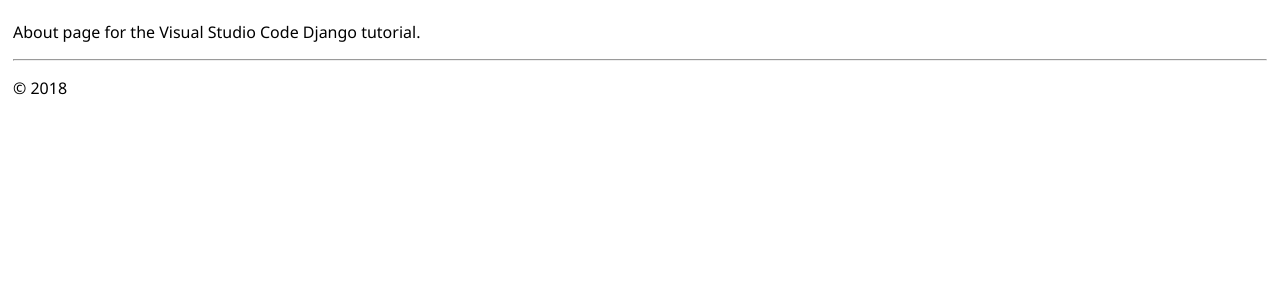
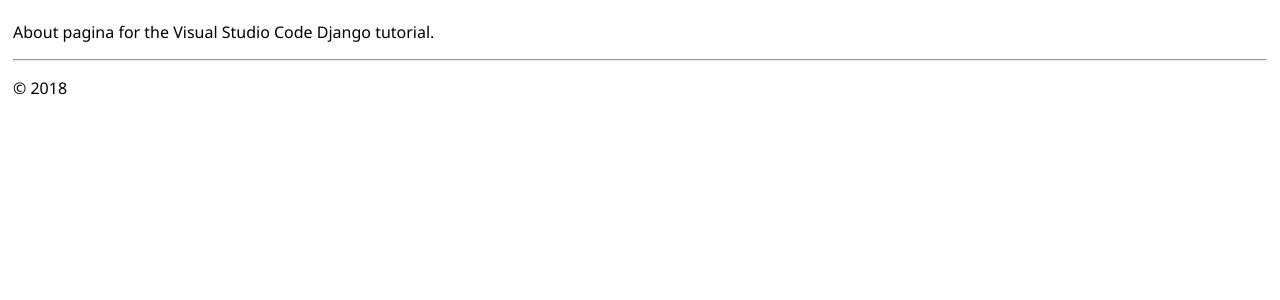
Before and after one commit to AutomatizaRedesUII/Django, a Django app: page /about/ in a window 1280 px wide. Shown: the part 47-347 px from the top of the page. Run offline with Django 3.2, Linux system fonts and the light colour scheme.

Commit message:
ModificaciÓnMGLS

```diff
--- a/hello/static/hello/site.css
+++ b/hello/static/hello/site.css
@@ -1,6 +1,6 @@
 .message {
     font-weight: 600;
-    color: blue;
+    color: green;
 }
 
 .navbar {
--- a/hello/templates/hello/about.html
+++ b/hello/templates/hello/about.html
@@ -3,5 +3,5 @@
     About
 {% endblock %}
 {% block content %}
-    <p>About page for the Visual Studio Code Django tutorial.</p>
+    <p>About pagina for the Visual Studio Code Django tutorial.</p>
 {% endblock %}
```
